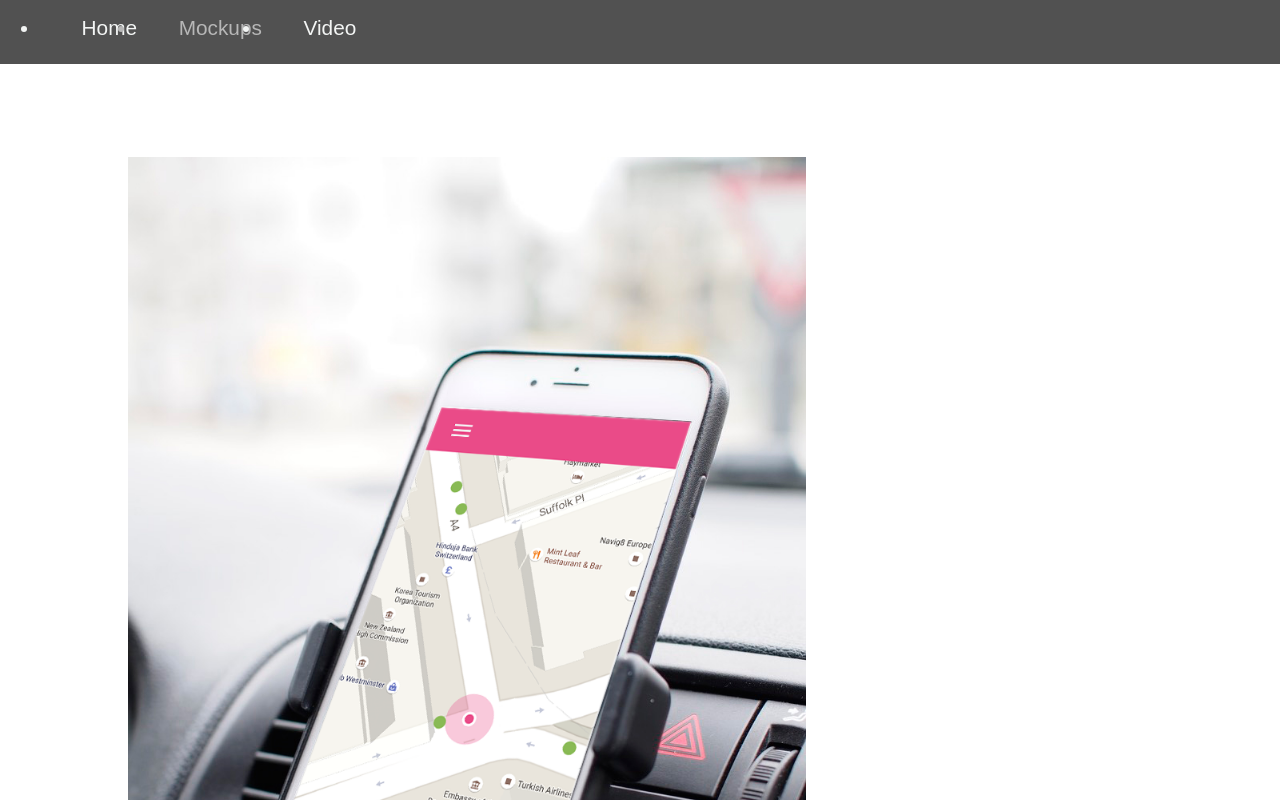
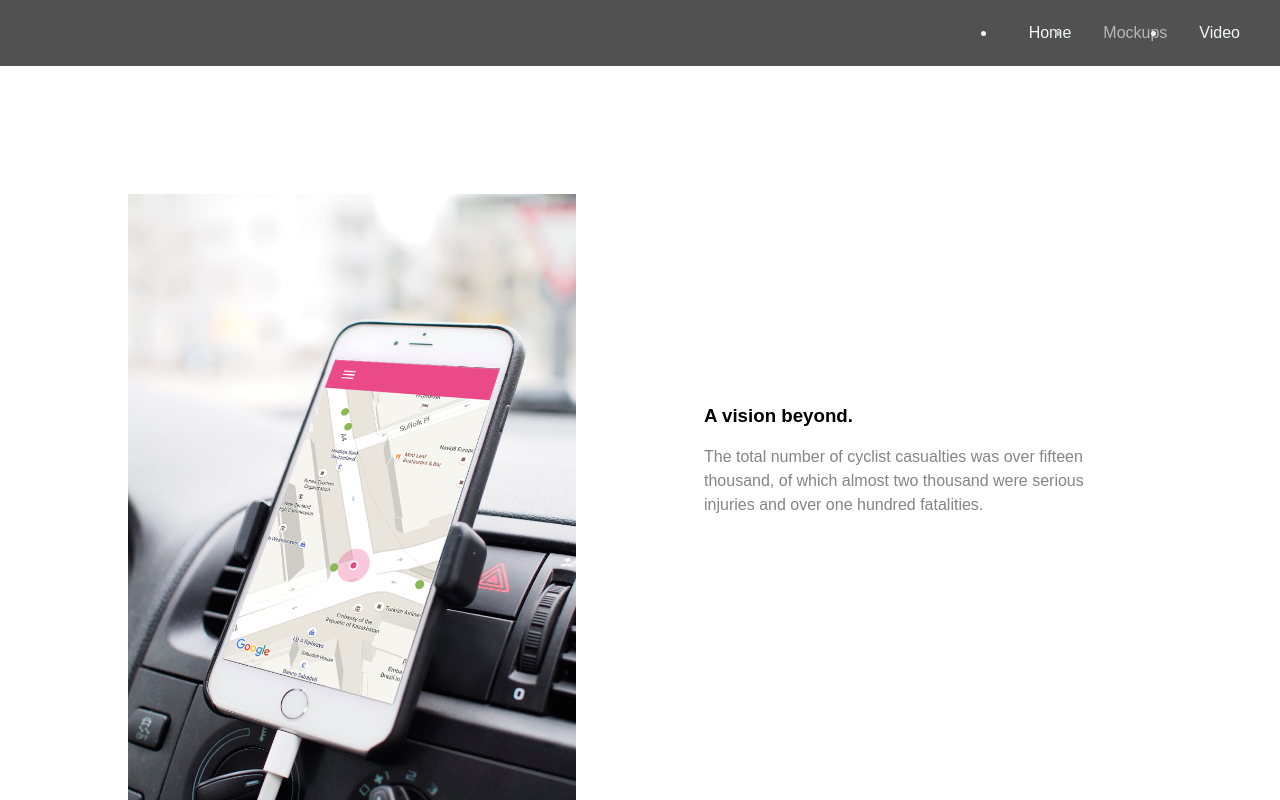
Before and after one commit to rug1/KEN, a plain HTML site: page mockups.html in a window 1280 px wide. Shown: the top 800 px of the page. Drawn offline with Linux system fonts and the light colour scheme.

Commit message:
Improving styling

```diff
--- a/mockups.html
+++ b/mockups.html
@@ -16,9 +16,7 @@
   </div>
 
   <div class="rowContainer">
-    <div class="image">
-      <img src="https://github.com/rug1/KEN/blob/gh-pages/Screenshots/car-mockup.png?raw=true">
-    </div>
+      <img class="carMockUp" src="https://github.com/rug1/KEN/blob/gh-pages/Screenshots/car-mockup.png?raw=true">
 
     <div class ="text">
       <h3>A vision beyond.</h3>
--- a/style.css
+++ b/style.css
@@ -2,31 +2,33 @@
   font-family: sans-serif;
 }
 
-.homePage {
-  background-image: url("");
-  background-repeat: no-repeat;
-  background-position: center;
+.kenDesign {
+  display: block;
+  margin-left: auto;
+  margin-right: auto;
+  width: 50%;
+  padding-top: 5%;
 }
 
 body {
-  /*background-color: #F3F5F4;*/
   margin: 0;
 }
 
 .navbar {
   background-color: #515151;
+  overflow: auto;
 }
 
 ul {
-  padding-top: 1em;
-  padding-right: 1em;
-  padding-bottom: 1em;
+  padding-top: 0.5em;
+  padding-bottom: 0.5em;
+  float: right;
 }
 
 li {
   float: left;
   padding-left: 2em;
-  font-size: 1.3em;
+  font-size: 1em;
 }
 
 a {
@@ -47,20 +49,18 @@ a:hover {
   width: 100%;
 }
 
-.image {
+.carMockUp {
   float: left;
+  width: 35%;
+  padding-right: 10%;
   padding-left: 10%;
-  padding-top: 6%;
-}
-
-.image img {
-  width: 80%;
+  padding-top: 10%;
 }
 
 .text {
   float: left;
   width: 30%;
-  padding-top: 20%;
+  padding-top: 25%;
 }
 
 .text p {
@@ -73,6 +73,7 @@ a:hover {
   margin-left: auto;
   margin-right: auto;
   padding-top: 10em;
+  width: 100%;
 }
 
 #one {
```
Also changed, not shown: index.html (+3 -1 lines).
